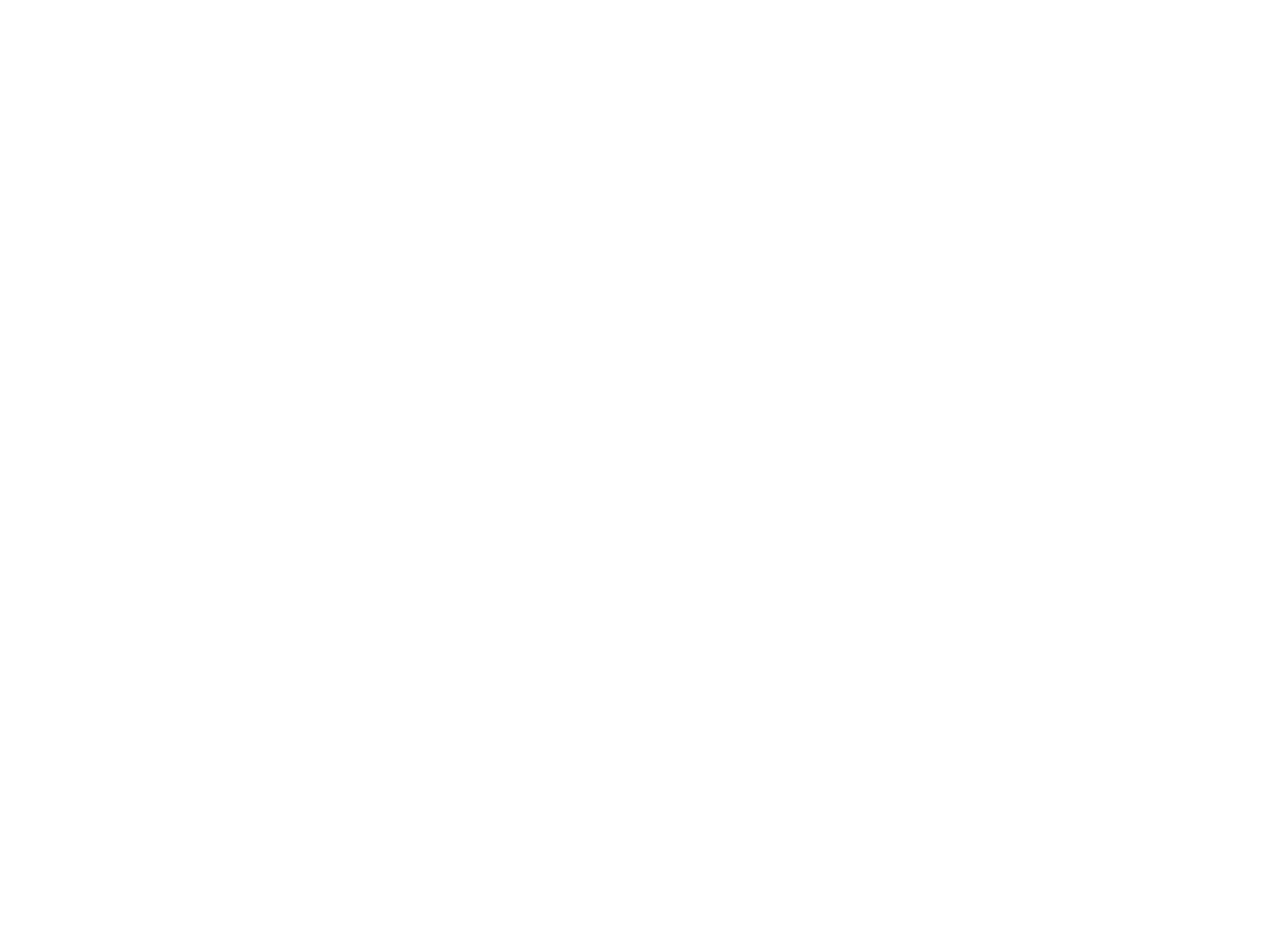
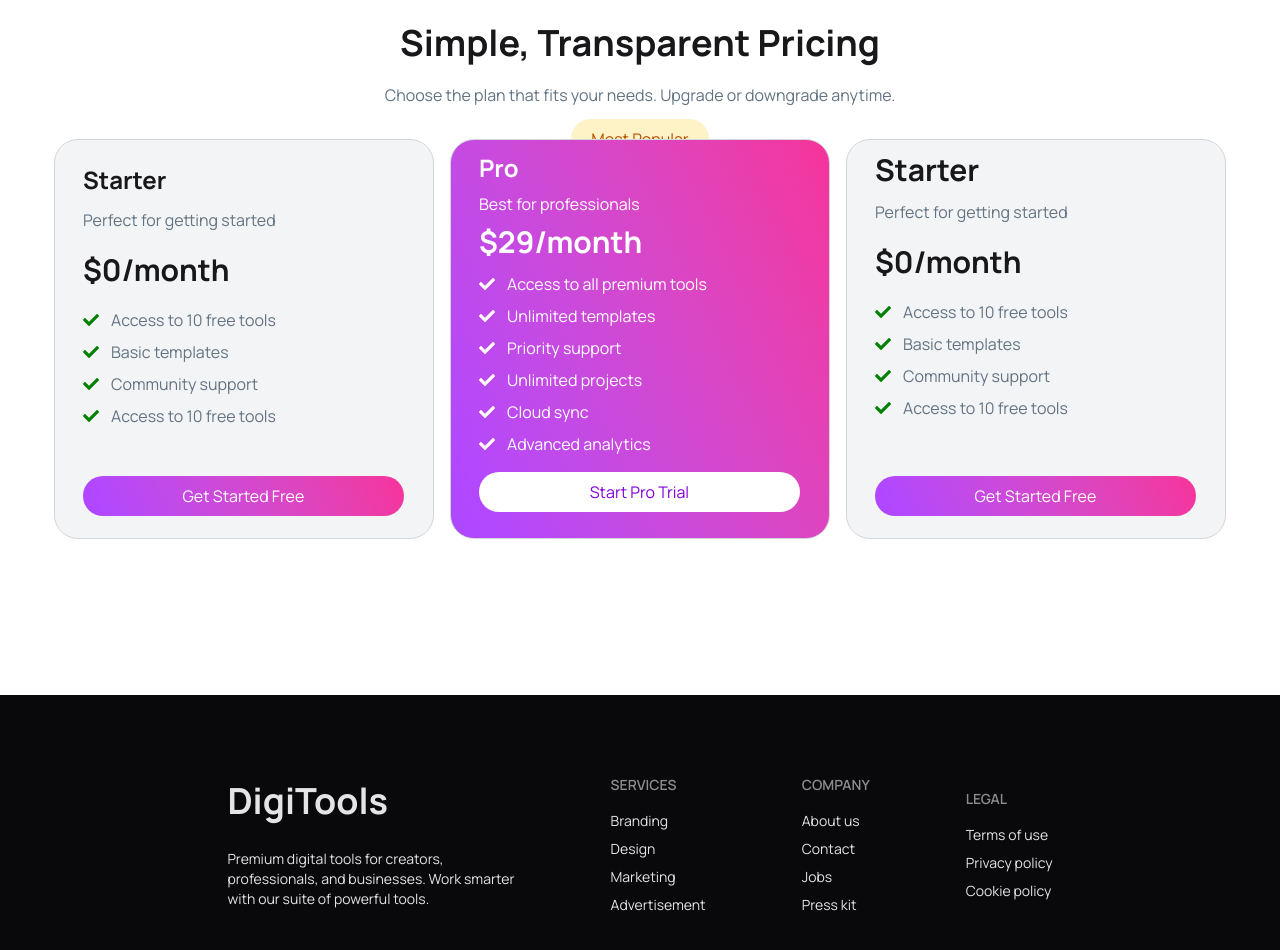
Before and after one commit to Kuasha12/digitols-platform, a React (Vite) app: page / in a window 1280 px wide. Shown: the part 3000-3950 px from the top of the page. Before the commit the page ends 2895 px from the top, so only its background shows below. Built offline with nearby package versions, Linux system fonts and the light colour scheme.

Commit message:
button collor change

```diff
--- a/src/App.jsx
+++ b/src/App.jsx
@@ -4,6 +4,8 @@
 import Reating from "./components/reating/Reating";
 import Card from "./components/card/Card";
 import Get from "./components/get/Get";
+import Simple from "./components/simple/Simple";
+import Footer from "./components/footer/Footer";
 
 function App() {
   return (
@@ -13,6 +15,8 @@
       <Reating></Reating>
       <Card></Card>
       <Get></Get>
+      <Simple></Simple>
+      <Footer></Footer>
     </>
   );
 }
--- a/src/components/banner/Banner.jsx
+++ b/src/components/banner/Banner.jsx
@@ -28,7 +28,7 @@
             </button>
           </div>
           <div className=''>
-            <button className='flex py-3 px-4 text-[#2b16cf] border-2 border-[#2b16cf] font-bold rounded-3xl gap-2'>
+            <button className='flex py-3 px-4 text-[#2b16cf] hover:bg-linear-65 from-purple-500 to-pink-500 border-2 border-[#2b16cf] font-bold rounded-3xl gap-2'>
               <img src={cartImg} alt='' />
               Watch Demo
             </button>
--- a/src/components/card/Card.jsx
+++ b/src/components/card/Card.jsx
@@ -327,7 +327,7 @@
                         <p className='text-[#627382]'>Analytics dashboard</p>
                       </div>
                     </div>
-                    <div className='pt-3'>
+                    <div className='pt-1'>
                       <button className='w-11/12 py-2 bg-linear-65  from-purple-500 to-pink-500 rounded-3xl text-white'>
                         Buy Now
                       </button>
--- /dev/null
+++ b/src/components/footer/Footer.jsx
@@ -0,0 +1,39 @@
+import React from "react";
+
+const Footer = () => {
+  return (
+    <div>
+      <footer className='footer lg:footer-horizontal bg-neutral text-neutral-content p-20  justify-center items-center gap-24'>
+        <div>
+          <h1 className='text-4xl font-bold '>DigiTools</h1>
+          <p className='pt-5'>
+            Premium digital tools for creators, <br /> professionals, and
+            businesses. Work smarter <br /> with our suite of powerful tools.
+          </p>
+        </div>
+        <nav>
+          <h6 className='footer-title'>Services</h6>
+          <a className='link link-hover'>Branding</a>
+          <a className='link link-hover'>Design</a>
+          <a className='link link-hover'>Marketing</a>
+          <a className='link link-hover'>Advertisement</a>
+        </nav>
+        <nav>
+          <h6 className='footer-title'>Company</h6>
+          <a className='link link-hover'>About us</a>
+          <a className='link link-hover'>Contact</a>
+          <a className='link link-hover'>Jobs</a>
+          <a className='link link-hover'>Press kit</a>
+        </nav>
+        <nav>
+          <h6 className='footer-title'>Legal</h6>
+          <a className='link link-hover'>Terms of use</a>
+          <a className='link link-hover'>Privacy policy</a>
+          <a className='link link-hover'>Cookie policy</a>
+        </nav>
+      </footer>
+    </div>
+  );
+};
+
+export default Footer;
--- /dev/null
+++ b/src/components/simple/Simple.jsx
@@ -0,0 +1,132 @@
+import React from "react";
+import { FaCheck } from "react-icons/fa";
+
+const Simple = () => {
+  return (
+    <div className='h-[800px]'>
+      <div>
+        <div className='pt-32'>
+          <h1 className='text-4xl font-bold flex justify-center items-center'>
+            Simple, Transparent Pricing
+          </h1>
+          <p className='text-[#627382] flex justify-center items-center pt-5'>
+            Choose the plan that fits your needs. Upgrade or downgrade anytime.
+          </p>
+        </div>
+      </div>
+      <div className='flex  justify-center items-center gap-4 pt-8'>
+        <div className='w-[380px] h-[400px] border border-gray-300 rounded-3xl bg-gray-100 pt-3'>
+          <div className='pl-7'>
+            <h1 className='text-2xl font-bold pt-3'>Starter</h1>
+            <p className='text-[#627382] pt-3'>Perfect for getting started</p>
+
+            <h1 className='text-3xl font-bold pt-5'>$0/month</h1>
+
+            <div className='flex items-center gap-x-3 pt-5'>
+              <FaCheck style={{ color: "green" }} />
+              <p className='text-[#627382]'>Access to 10 free tools</p>
+            </div>
+            <div className='flex items-center gap-x-3 pt-2'>
+              <FaCheck style={{ color: "green" }} />
+              <p className='text-[#627382]'>Basic templates</p>
+            </div>
+            <div className='flex items-center gap-x-3 pt-2'>
+              <FaCheck style={{ color: "green" }} />
+              <p className='text-[#627382]'>Community support</p>
+            </div>
+            <div className='flex items-center gap-x-3 pt-2'>
+              <FaCheck style={{ color: "green" }} />
+              <p className='text-[#627382]'>Access to 10 free tools</p>
+            </div>
+
+            <div className='pt-12'>
+              <button className='w-11/12 py-2 bg-linear-65  from-purple-500 to-pink-500 rounded-3xl text-white'>
+                Get Started Free
+              </button>
+            </div>
+          </div>
+        </div>
+
+        <div>
+          <div className='flex justify-center items-center'>
+            <button className='px-5 py-2 rounded-3xl text-[#BB4D00] bg-[#FEF3C6] absolute '>
+              Most Popular
+            </button>
+          </div>
+          <div className='w-[380px] h-[400px] border border-gray-300  bg-linear-65 relative  from-purple-500 to-pink-500 rounded-3xl text-white'>
+            <div className='pl-7'>
+              <h1 className='text-2xl font-bold pt-3'>Pro</h1>
+              <p className='text-white pt-2'>Best for professionals</p>
+
+              <h1 className='text-3xl font-bold pt-2'>$29/month</h1>
+
+              <div className='flex items-center gap-x-3 pt-3'>
+                <FaCheck style={{ color: "white" }} />
+                <p className='text-white'>Access to all premium tools</p>
+              </div>
+              <div className='flex items-center gap-x-3 pt-2'>
+                <FaCheck style={{ color: "white" }} />
+                <p className='text-white'>Unlimited templates</p>
+              </div>
+              <div className='flex items-center gap-x-3 pt-2'>
+                <FaCheck style={{ color: "white" }} />
+                <p className='text-white'>Priority support</p>
+              </div>
+              <div className='flex items-center gap-x-3 pt-2'>
+                <FaCheck style={{ color: "white" }} />
+                <p className='text-white'>Unlimited projects</p>
+              </div>
+              <div className='flex items-center gap-x-3 pt-2'>
+                <FaCheck style={{ color: "white" }} />
+                <p className='text-white'>Cloud sync</p>
+              </div>
+              <div className='flex items-center gap-x-3 pt-2'>
+                <FaCheck style={{ color: "white" }} />
+                <p className='text-white'>Advanced analytics</p>
+              </div>
+
+              <div className='pt-4'>
+                <button className='w-11/12 py-2 bg-white text-purple-700 rounded-3xl'>
+                  Start Pro Trial
+                </button>
+              </div>
+            </div>
+          </div>
+        </div>
+        <div className='w-[380px] h-[400px] border border-gray-300 rounded-3xl bg-gray-100'>
+          <div className='pl-7'>
+            <h1 className='text-3xl font-bold pt-3'>Starter</h1>
+            <p className='text-[#627382] pt-3'>Perfect for getting started</p>
+
+            <h1 className='text-3xl font-bold pt-5'>$0/month</h1>
+
+            <div className='flex items-center gap-x-3 pt-5'>
+              <FaCheck style={{ color: "green" }} />
+              <p className='text-[#627382]'>Access to 10 free tools</p>
+            </div>
+            <div className='flex items-center gap-x-3 pt-2'>
+              <FaCheck style={{ color: "green" }} />
+              <p className='text-[#627382]'>Basic templates</p>
+            </div>
+            <div className='flex items-center gap-x-3 pt-2'>
+              <FaCheck style={{ color: "green" }} />
+              <p className='text-[#627382]'>Community support</p>
+            </div>
+            <div className='flex items-center gap-x-3 pt-2'>
+              <FaCheck style={{ color: "green" }} />
+              <p className='text-[#627382]'>Access to 10 free tools</p>
+            </div>
+
+            <div className='pt-14'>
+              <button className='w-11/12 py-2 bg-linear-65  from-purple-500 to-pink-500 rounded-3xl text-white'>
+                Get Started Free
+              </button>
+            </div>
+          </div>
+        </div>
+      </div>
+    </div>
+  );
+};
+
+export default Simple;
```
